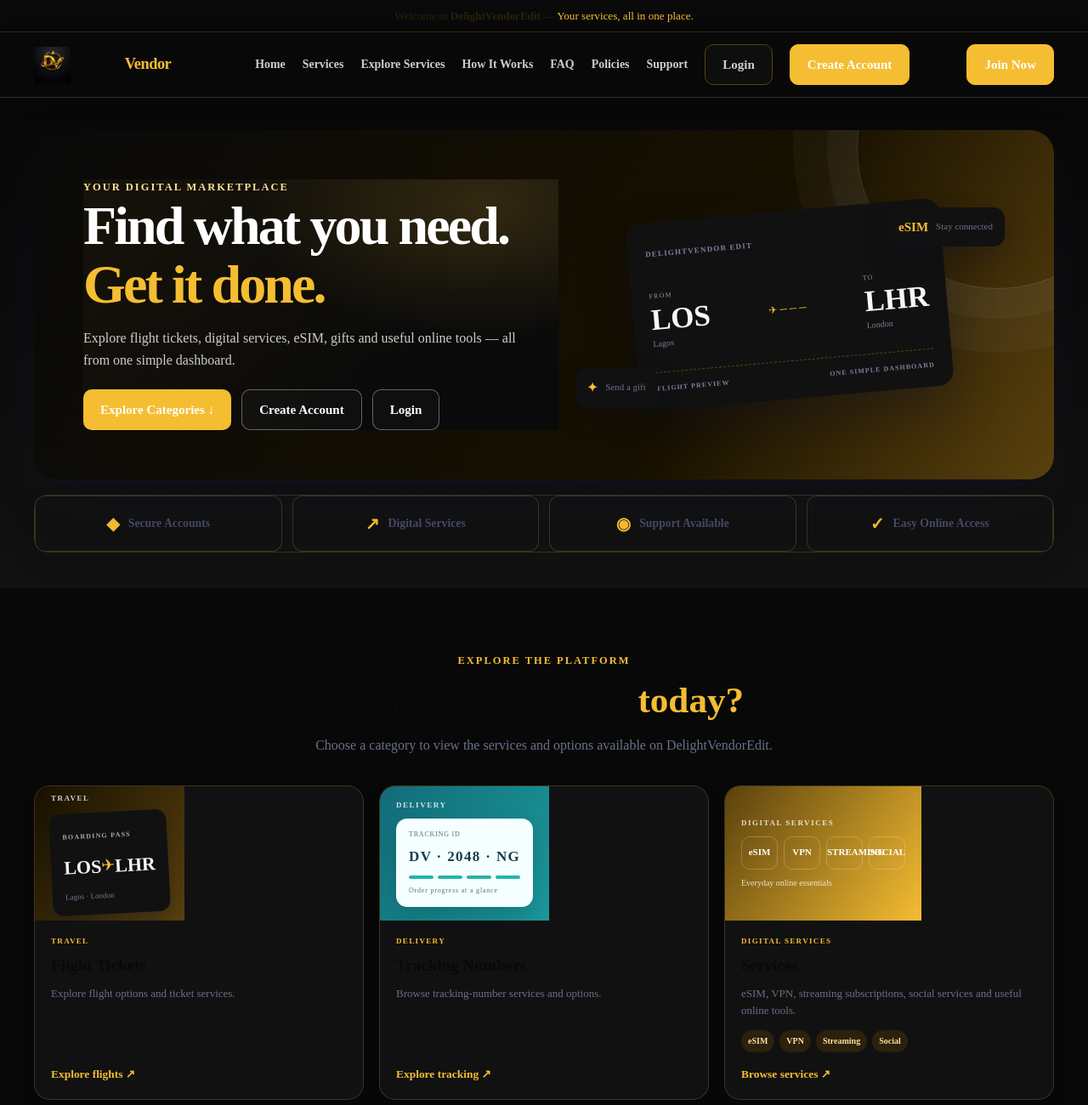
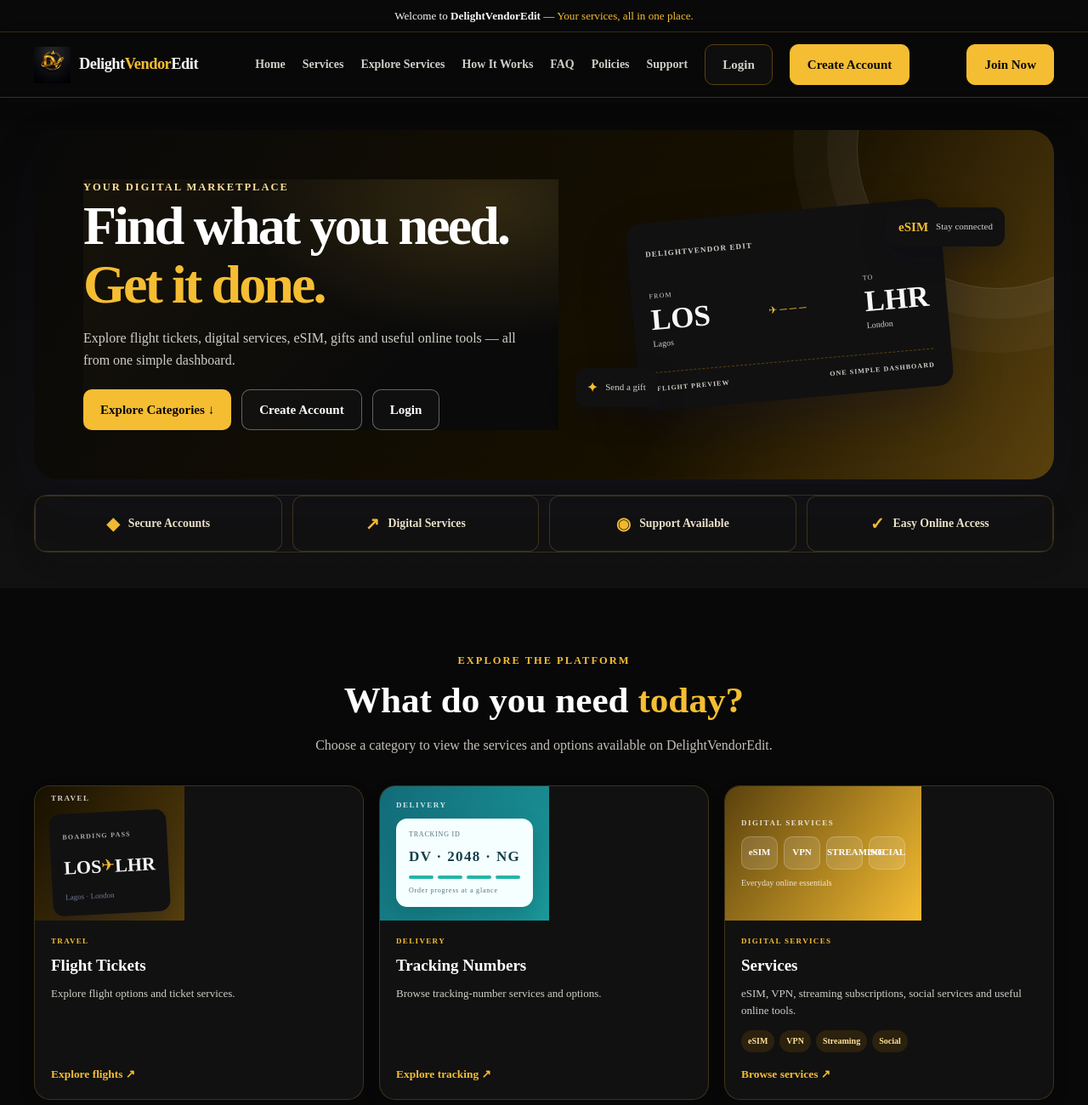
Before and after one commit to delightvendorlogs/DelightVendorEdit, a plain HTML site: page index.html in a window 1280 px wide. Shown: the top 1300 px of the page at 85% size. Drawn offline with Linux system fonts and the light colour scheme.

Commit message:
Improve text contrast and card readability in black and gold theme

```diff
--- a/index.html
+++ b/index.html
@@ -715,17 +715,17 @@
     }
 
 :root{--bg:#080808;--surface:#111111;--surface2:#171717;--gold:#f5bd32;--gold-light:#ffe09a;--text:#f7f7f7;--muted:#aaa9a5;--border:rgba(245,189,50,.2);--radius:20px}
-html{background:#080808;color:#15172b}body{background:#080808;color:#15172b}
-.announcement{background:#090909;color:#2b210d}.announcement .gold,.brand-name span,.gold{color:#f5bd32!important}
+html{background:#080808;color:#f7f7f7}body{background:#080808;color:#f7f7f7}
+.announcement{background:#090909;color:#f7f7f7}.announcement .gold,.brand-name span,.gold{color:#f5bd32!important}
 .site-header{background:rgba(9,9,9,.96);border-bottom:1px solid #383020;box-shadow:0 8px 30px rgba(27,30,66,.05)}
-.brand-name{color:#090909}.nav-links a{color:#d0cec7}
+.brand-name{color:#f7f7f7}.nav-links a{color:#d0cec7}
 .hero{background:linear-gradient(180deg,#080808 0%,#111111 100%);padding-top:38px}
 .hero-frame{background:linear-gradient(120deg,#090909 0%,#171000 65%,#5a410d 100%);border:0;border-radius:28px;box-shadow:0 24px 60px rgba(28,31,75,.14);overflow:hidden;position:relative}
 .hero-frame:after{content:"";position:absolute;width:330px;height:330px;border:1px solid #ffffff24;border-radius:50%;right:-100px;top:-145px;box-shadow:0 0 0 35px #ffffff09,0 0 0 75px #ffffff08}
 .hero-under{position:relative;z-index:1}.hero .eyebrow{color:#ffe09a}.hero h1{color:#fff;letter-spacing:-.045em}.hero h1 .gold{color:#f5bd32!important}.hero p{color:#d0cec7}
 .hero .btn-primary{background:#f5bd32;color:#090909;border:0}.hero .btn-outline{border-color:#ffffff59;color:#fff}
-.trust-strip{background:#111111;border:1px solid #383020;border-radius:16px;box-shadow:0 12px 35px #1e22480d}.trust-item{color:#454b65}
-.section{background:#080808}.section-heading h2,.seller-top h2,.step-card h3,.faq-item summary{color:#090909}.section-heading p,.category-card p,.muted{color:#69718a}
+.trust-strip{background:#111111;border:1px solid #383020;border-radius:16px;box-shadow:0 12px 35px #1e22480d}.trust-item{color:#f0e6cc}
+.section{background:#080808}.section-heading h2,.seller-top h2,.step-card h3,.faq-item summary{color:#fff}.section-heading p,.category-card p,.muted{color:#c4c0b6}
 .dve-category-grid{display:grid;grid-template-columns:repeat(3,minmax(0,1fr));gap:18px}
 .dve-category-card{display:flex;flex-direction:column;overflow:hidden;padding:0!important;background:#111111!important;border:1px solid rgba(245,189,50,.2)!important;border-radius:19px!important;box-shadow:0 8px 28px #1d21490b;transition:transform .2s ease,box-shadow .2s ease}
 .dve-category-card:hover{transform:translateY(-4px);box-shadow:0 18px 36px #1d21491a}
@@ -733,7 +733,7 @@ html{background:#080808;color:#15172b}body{background:#080808;color:#15172b}
 .dve-card-art .art-kicker{font-size:9px;font-weight:900;letter-spacing:.17em;opacity:.8}
 .dve-card-copy{padding:17px 19px 19px;display:flex;flex-direction:column;align-items:flex-start;flex:1}
 .dve-card-label{font-size:9px;letter-spacing:.15em;font-weight:900;color:#f5bd32;margin-bottom:7px}
-.dve-card-copy h3{font-size:19px;margin:0 0 7px;color:#090909}.dve-card-copy p{font-size:13px;line-height:1.55;margin:0 0 13px;color:#687087}
+.dve-card-copy h3{font-size:19px;margin:0 0 7px;color:#fff}.dve-card-copy p{font-size:13px;line-height:1.55;margin:0 0 13px;color:#d0cec7}
 .dve-card-copy .category-link{margin-top:auto;color:#f5bd32;font-weight:800}
 .dve-chips{display:flex;flex-wrap:wrap;gap:6px;margin:0 0 15px}.dve-chips span{font-size:10px;padding:5px 8px;border-radius:99px;background:#2b210d;color:#ffe09a;font-weight:700}
 .flight-art{background:linear-gradient(125deg,#171000,#5a410d)}.ticket-art{background:#111111;color:#f7f7f7;border-radius:13px;padding:12px 15px;max-width:265px;transform:rotate(-3deg);box-shadow:0 12px 25px #10172c44}
@@ -742,20 +742,20 @@ html{background:#080808;color:#15172b}body{background:#080808;color:#15172b}
 .tracking-visual span,.tracking-visual small{display:block;font-size:8px;color:#52727a;letter-spacing:.1em}.tracking-visual strong{display:block;font-size:17px;letter-spacing:.08em;margin:6px 0}
 .track-line{display:flex;gap:5px;margin:8px 0}.track-line i{height:4px;flex:1;border-radius:5px;background:#24b5a7}
 .services-art{background:linear-gradient(125deg,#5a410d,#f5bd32)}.service-tiles{display:grid;grid-template-columns:repeat(4,43px);gap:7px}
-.service-tiles span{height:39px;display:grid;place-items:center;border-radius:10px;background:#111111fff20;border:1px solid #ffffff36;font-size:11px;font-weight:900}
+.service-tiles span{height:39px;display:grid;place-items:center;border-radius:10px;background:rgba(255,255,255,.12);border:1px solid #ffffff36;font-size:11px;font-weight:900}
 .services-art>small,.ai-art small,.tools-art small,.gift-art small{font-size:10px;opacity:.8}
-.profile-art{background:linear-gradient(125deg,#bd6c39,#e59d61)}.profile-window{display:flex;align-items:center;gap:10px;background:#111111;color:#52331f;border-radius:13px;padding:12px;max-width:270px}
+.profile-art{background:linear-gradient(125deg,#bd6c39,#e59d61)}.profile-window{display:flex;align-items:center;gap:10px;background:#111111;color:#f7f7f7;border-radius:13px;padding:12px;max-width:270px}
 .profile-avatar{width:35px;height:35px;border-radius:50%;display:grid;place-items:center;background:#ffeadb;color:#a85d2c;font-weight:900}
 .profile-window b,.profile-window small{display:block;font-size:10px}.profile-window small{color:#9c7b66;margin-top:3px}.profile-check{margin-left:auto;color:#238b5c;font-weight:900}
 .ai-art{background:linear-gradient(125deg,#203d76,#3679ad)}.ai-orbit{width:60px;height:54px;position:relative;display:grid;place-items:center}.ai-orbit span{font-size:35px;color:#b9e8ff}
 .ai-orbit i,.ai-orbit b{position:absolute;border:1px solid #b9e8ff88;border-radius:50%;width:56px;height:28px;transform:rotate(35deg)}.ai-orbit b{transform:rotate(-35deg)}
 .ai-art>strong,.tools-art>strong,.gift-art>strong{font-size:13px;letter-spacing:.13em}
-.tools-art{background:linear-gradient(125deg,#3e485e,#78859b)}.tool-stack{display:flex;gap:8px}.tool-stack span{width:36px;height:36px;border-radius:10px;background:#111111fff22;border:1px solid #ffffff44;display:grid;place-items:center;font-size:18px}
+.tools-art{background:linear-gradient(125deg,#3e485e,#78859b)}.tool-stack{display:flex;gap:8px}.tool-stack span{width:36px;height:36px;border-radius:10px;background:rgba(255,255,255,.13);border:1px solid #ffffff44;display:grid;place-items:center;font-size:18px}
 .gift-art{background:linear-gradient(125deg,#9a3c70,#d66b91)}.gift-box-art{width:52px;height:42px;background:#ffd8e8;border-radius:6px;position:relative;margin:4px 0}
 .gift-box-art:before{content:"";position:absolute;left:22px;top:0;width:8px;height:42px;background:#b43e77}.gift-box-art:after{content:"";position:absolute;left:0;top:11px;width:52px;height:7px;background:#b43e77}.gift-box-art span{position:absolute;left:16px;top:-12px;color:#fff;font-size:17px}
-.seller-area,.sell-panel,.step-card,.faq-item,.support-card,.cta-panel{background:#111111!important;color:#090909!important;border-color:#383020!important}
-.seller-area{border-top:1px solid #383020}.seller-area .empty-state{background:#f6f7fb;border-color:#e5e7f0}.sell-panel{box-shadow:0 12px 35px #1e22480d}
-.btn-primary{background:#f5bd32!important;color:#fff!important;border-color:#f5bd32!important}.btn-outline{color:#f5bd32;border-color:#5a410d}
+.seller-area,.sell-panel,.step-card,.faq-item,.support-card,.cta-panel{background:#111111!important;color:#f7f7f7!important;border-color:#5a410d!important}
+.seller-area{border-top:1px solid #383020}.seller-area .empty-state{background:#1b1b1b;border-color:#5a410d;color:#f7f7f7}.sell-panel{box-shadow:0 12px 35px #1e22480d}
+.btn-primary{background:#f5bd32!important;color:#090909!important;border-color:#f5bd32!important}.btn-outline{color:#f5bd32;border-color:#5a410d}
 .step-number{background:#2b210d;color:#f5bd32}.site-footer{background:#090909;color:#d0cec7}.site-footer p,.site-footer a{color:#aaa9a5}.site-footer .brand-name{color:#fff}
 @media(max-width:900px){.dve-category-grid{grid-template-columns:repeat(2,minmax(0,1fr))}}
 @media(max-width:560px){.dve-category-grid{grid-template-columns:1fr;gap:13px}.dve-card-art{height:145px}.dve-card-copy{padding:15px 16px 17px}.hero-frame{border-radius:22px}.hero{padding-top:20px}}
@@ -765,17 +765,17 @@ html{background:#080808;color:#15172b}body{background:#080808;color:#15172b}
 .hero-under{padding:0!important;max-width:600px}
 .dve-hero-visual{position:relative;min-height:250px;display:flex;align-items:center;justify-content:center}
 .hero-ticket{position:relative;z-index:1;width:min(100%,370px);background:#111111;color:#f7f7f7;border-radius:18px;padding:19px 21px;transform:rotate(-5deg);box-shadow:0 24px 55px #080b284d}
-.hero-ticket-top,.hero-ticket-bottom{display:flex;align-items:center;justify-content:space-between;font-size:9px;letter-spacing:.13em;color:#7c8299;font-weight:900}
+.hero-ticket-top,.hero-ticket-bottom{display:flex;align-items:center;justify-content:space-between;font-size:9px;letter-spacing:.13em;color:#d0cec7;font-weight:900}
 .hero-ticket-top b{font-size:23px;color:#f5bd32}
 .hero-route{display:flex;align-items:center;justify-content:space-between;margin:25px 0}
 .hero-route div:not(.route-dash){display:flex;flex-direction:column;gap:3px}
-.hero-route small{font-size:8px;letter-spacing:.15em;color:#9095aa}
+.hero-route small{font-size:8px;letter-spacing:.15em;color:#d0cec7}
 .hero-route strong{font-size:35px;line-height:1;color:#f7f7f7}
-.hero-route span{font-size:10px;color:#7b8198}
+.hero-route span{font-size:10px;color:#d0cec7}
 .hero-route .route-dash{font-size:12px;color:#f5bd32;white-space:nowrap}
 .hero-ticket-bottom{border-top:1px dashed #5a410d;padding-top:13px;font-size:8px}
 .hero-float-chip{position:absolute;z-index:2;display:flex;align-items:center;gap:9px;padding:11px 14px;border-radius:13px;background:#111111;color:#f7f7f7;box-shadow:0 12px 30px #070a2440;font-size:11px}
-.hero-float-chip b{font-size:15px;color:#f5bd32}.hero-float-chip span{color:#6b7188}
+.hero-float-chip b{font-size:15px;color:#f5bd32}.hero-float-chip span{color:#d0cec7}
 .chip-esim{top:10px;right:0}.chip-gift{bottom:5px;left:0}
 @media(max-width:760px){.hero-frame{grid-template-columns:1fr}.dve-hero-visual{min-height:190px;margin-top:5px}.hero-ticket{width:min(90%,340px)}.hero-route strong{font-size:30px}}
 
```
